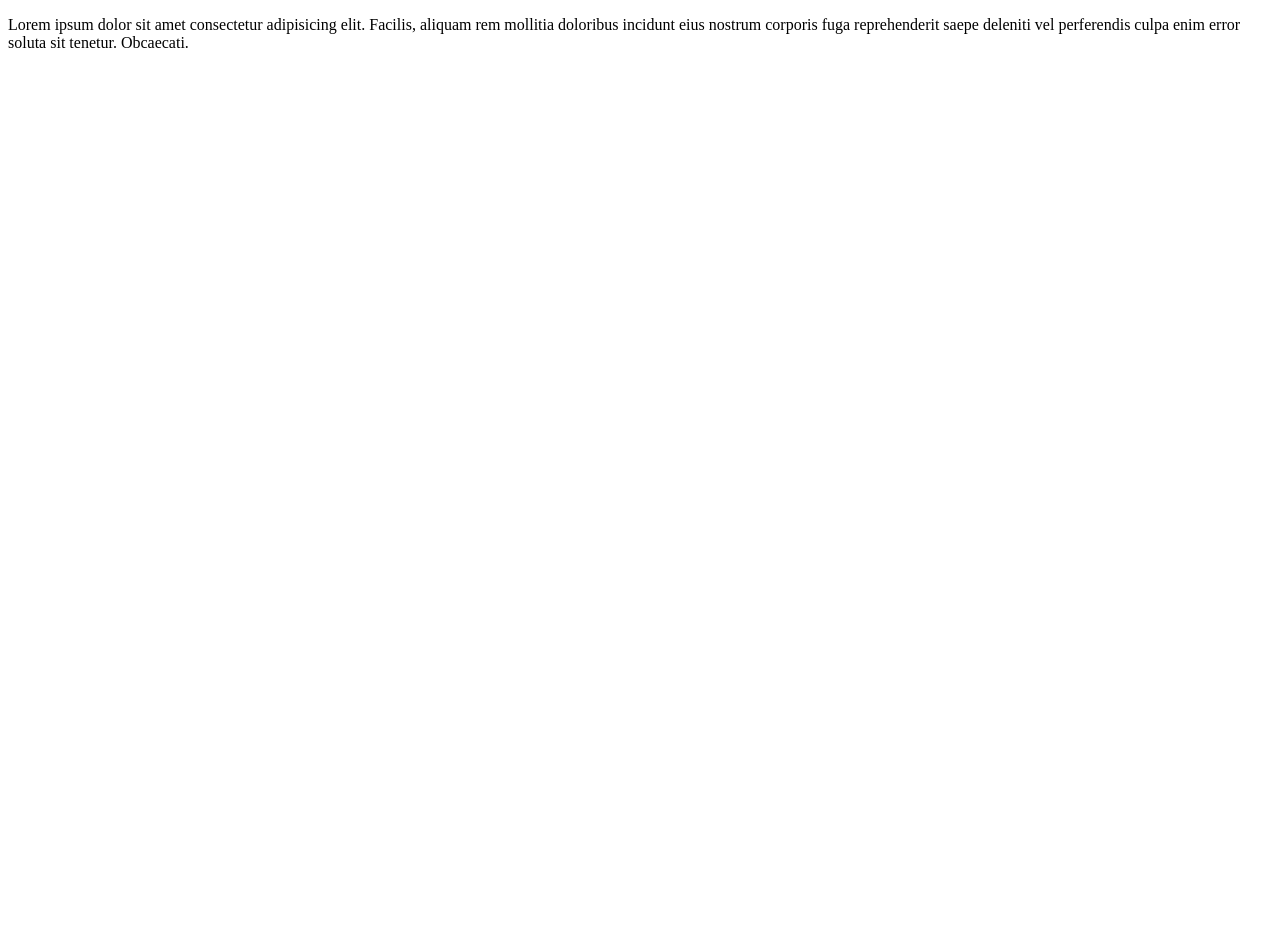
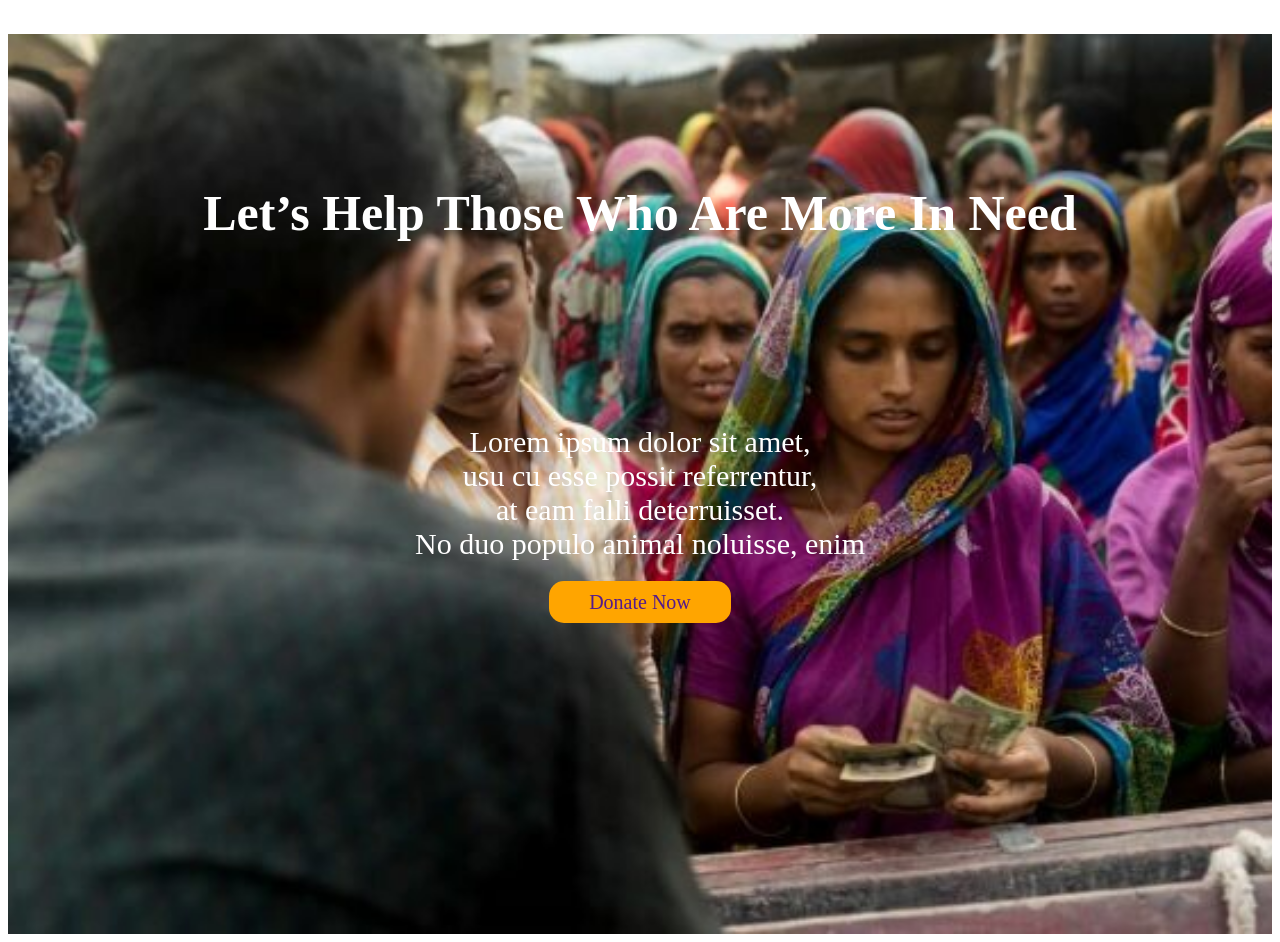
Before and after one commit to minhazroot/proj_1, a plain HTML site: page index.html in a window 1280 px wide. Before the commit the page ends 800 px from the top, so only its background shows below. Drawn offline with Linux system fonts and the light colour scheme.

Commit message:
section 1 is complit

```diff
--- a/index.html
+++ b/index.html
@@ -5,13 +5,22 @@
     <meta charset="UTF-8">
     <meta http-equiv="X-UA-Compatible" content="IE=edge">
     <meta name="viewport" content="width=device-width, initial-scale=1.0">
+    <link rel="stylesheet" href="style.css">
+
     <title>Document</title>
 </head>
 
 <body>
-    <p>Lorem ipsum dolor sit amet consectetur adipisicing elit. Facilis, aliquam rem mollitia doloribus incidunt eius
-        nostrum corporis fuga reprehenderit saepe deleniti vel perferendis culpa enim error soluta sit tenetur.
-        Obcaecati.</p>
+    <div class="fast">
+        <h1>Let’s Help Those Who Are</dr>
+            More In Need</h1>
+        <p>Lorem ipsum dolor sit amet,<br> usu cu esse possit referrentur,<br> at eam falli
+            deterruisset.<br> No duo populo animal noluisse, enim
+        </p>
+        <a href="">Donate Now</a>
+    </div>
+
+
 </body>
 
 </html>
--- a/style.css
+++ b/style.css
@@ -0,0 +1,31 @@
+.fast {
+    height: 900px;
+    width: 100%;
+    background-image: url("images/donation1.jpg");
+    background-repeat: no-repeat;
+    background-size: cover;
+    text-align: center;
+    color: white;
+
+
+
+}
+
+.fast h1 {
+    padding: 150px;
+    font-size: 50px;
+}
+
+.fast p {
+    font-size: 30px;
+
+}
+
+.fast a {
+    text-decoration: none;
+    background-color: orange;
+    border-radius: 15px;
+    font-size: 20px;
+    padding: 10px 40px;
+
+}
```
